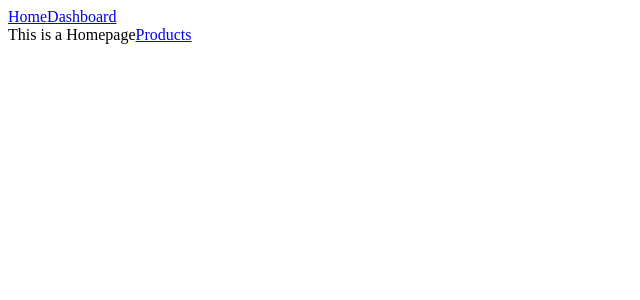
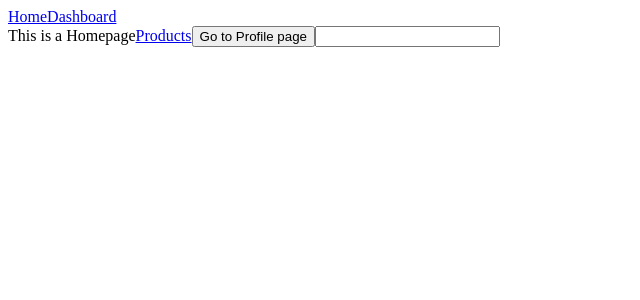
Before and after one commit to Eleojo/MainReactConcepts, a React (Vite) app: page / in a window 1280 px wide. Shown: the top 300 px of the page, without its empty margins (0-640 px from the left). Built offline with nearby package versions, Linux system fonts and the light colour scheme.

Commit message:
added examples for useNavigate,useLocation hooks for programatic routing

```diff
--- a/src/pages/Homepage.jsx
+++ b/src/pages/Homepage.jsx
@@ -1,9 +1,21 @@
-import { Link } from "react-router-dom";
+import { useState } from "react";
+import { Link, useNavigate } from "react-router-dom";
 export default function Homepage() {
+  const [username, setUsername] = useState("");
+  const navigate = useNavigate();
+  function handleClick() {
+    navigate("/Dashboard/Profile", { state: { username } });
+  }
   return (
     <div>
       This is a Homepage
       <Link to="/Products">Products</Link>
+      <button onClick={handleClick}>Go to Profile page</button>
+      <input
+        type="text"
+        value={username}
+        onChange={(e) => setUsername(e.target.value)}
+      />
     </div>
   );
 }
--- a/src/pages/Products.jsx
+++ b/src/pages/Products.jsx
@@ -2,5 +2,9 @@ import { useParams } from "react-router-dom";
 
 export default function Products() {
   const { id } = useParams();
-  return <div>Products List {id}</div>;
+  return (
+    <div>
+      <h1>Products List</h1> <p>Showing product with id: {id}</p> {id}
+    </div>
+  );
 }
--- a/src/pages/Profile.jsx
+++ b/src/pages/Profile.jsx
@@ -1,3 +1,7 @@
+import { useLocation } from "react-router-dom";
+
 export default function Profile() {
-  return <div>Profile</div>;
+  const location = useLocation();
+  const { username } = location.state || {};
+  return <div>Profile {username}</div>;
 }
```
